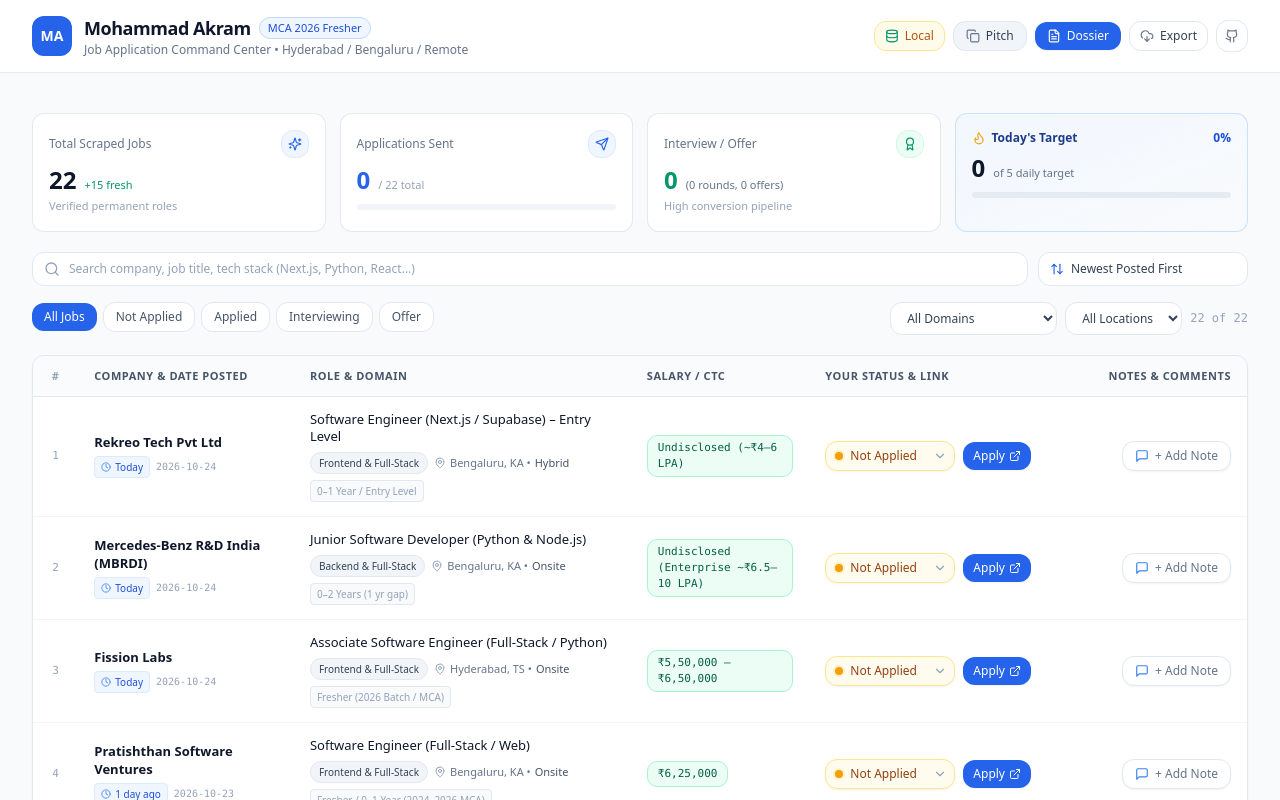
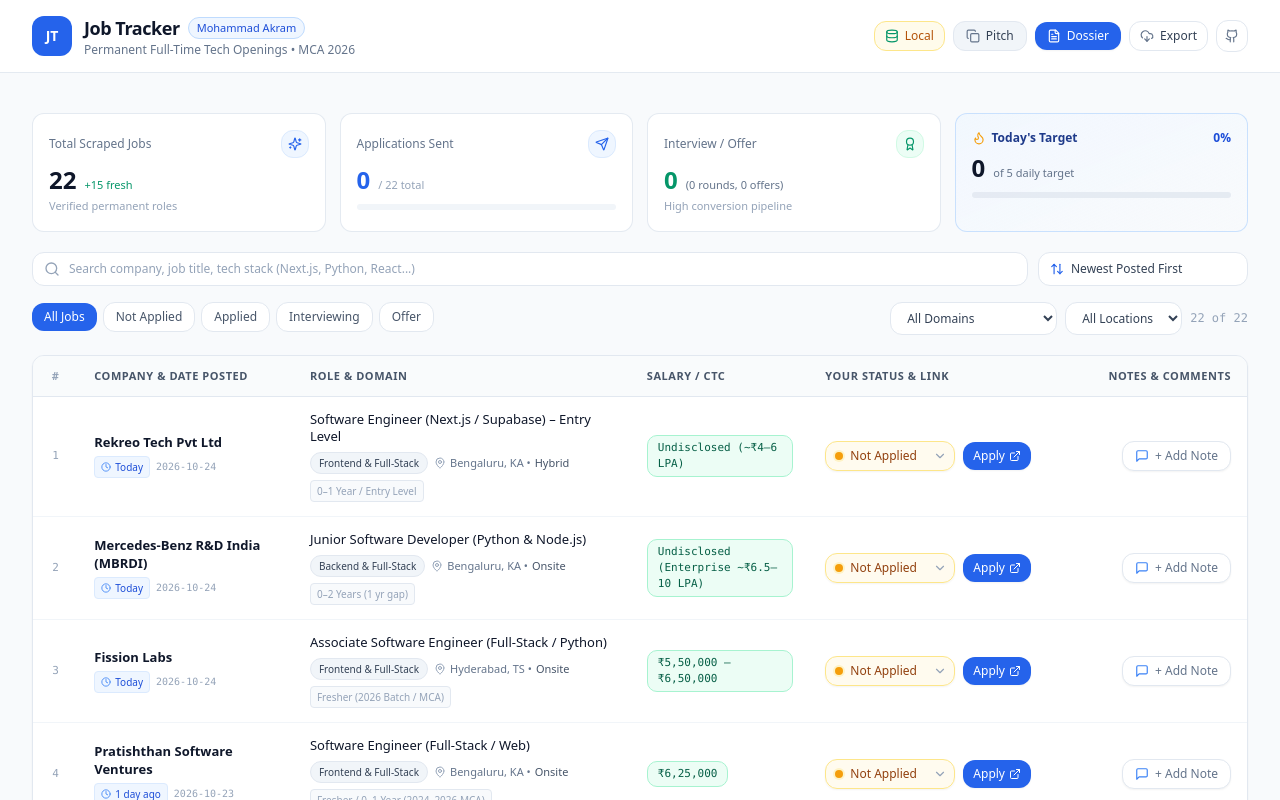
Before and after one commit to imAkram19/job-tracker, a Next.js app: page / in a window 1280 px wide. Shown: the top 800 px of the page. Built offline with nearby package versions, Linux system fonts and the light colour scheme; no server answers.

Commit message:
chore: update title to Job Tracker

```diff
--- a/src/app/layout.tsx
+++ b/src/app/layout.tsx
@@ -2,7 +2,7 @@
 import './globals.css';
 
 export const metadata: Metadata = {
-  title: 'Mohammad Akram | Tech Job Application Command Center',
+  title: 'Job Tracker',
   description: 'Verified permanent full-time entry-level tech jobs tracker with real-time Supabase sync, date sorting, and ATS copilot.',
 };
 
--- a/src/components/Header.tsx
+++ b/src/components/Header.tsx
@@ -39,19 +39,19 @@
           {/* Left: Branding & Profile */}
           <div className="flex items-center gap-3">
             <div className="w-10 h-10 rounded-xl bg-blue-600 flex items-center justify-center text-white shadow-xs font-bold text-sm shrink-0">
-              MA
+              JT
             </div>
             <div>
               <div className="flex flex-wrap items-center gap-2">
                 <h1 className="text-base sm:text-lg font-bold text-slate-900 tracking-tight">
-                  Mohammad Akram
+                  Job Tracker
                 </h1>
                 <span className="text-[11px] px-2 py-0.5 rounded-full bg-blue-50 text-blue-700 border border-blue-200 font-medium">
-                  MCA 2026 Fresher
+                  Mohammad Akram
                 </span>
               </div>
               <p className="text-xs text-slate-500 font-normal hidden sm:block">
-                Job Application Command Center • Hyderabad / Bengaluru / Remote
+                Permanent Full-Time Tech Openings • MCA 2026
               </p>
             </div>
           </div>
```
Also changed, not shown: 1 other file (tests, documents, lock files or other folders).
